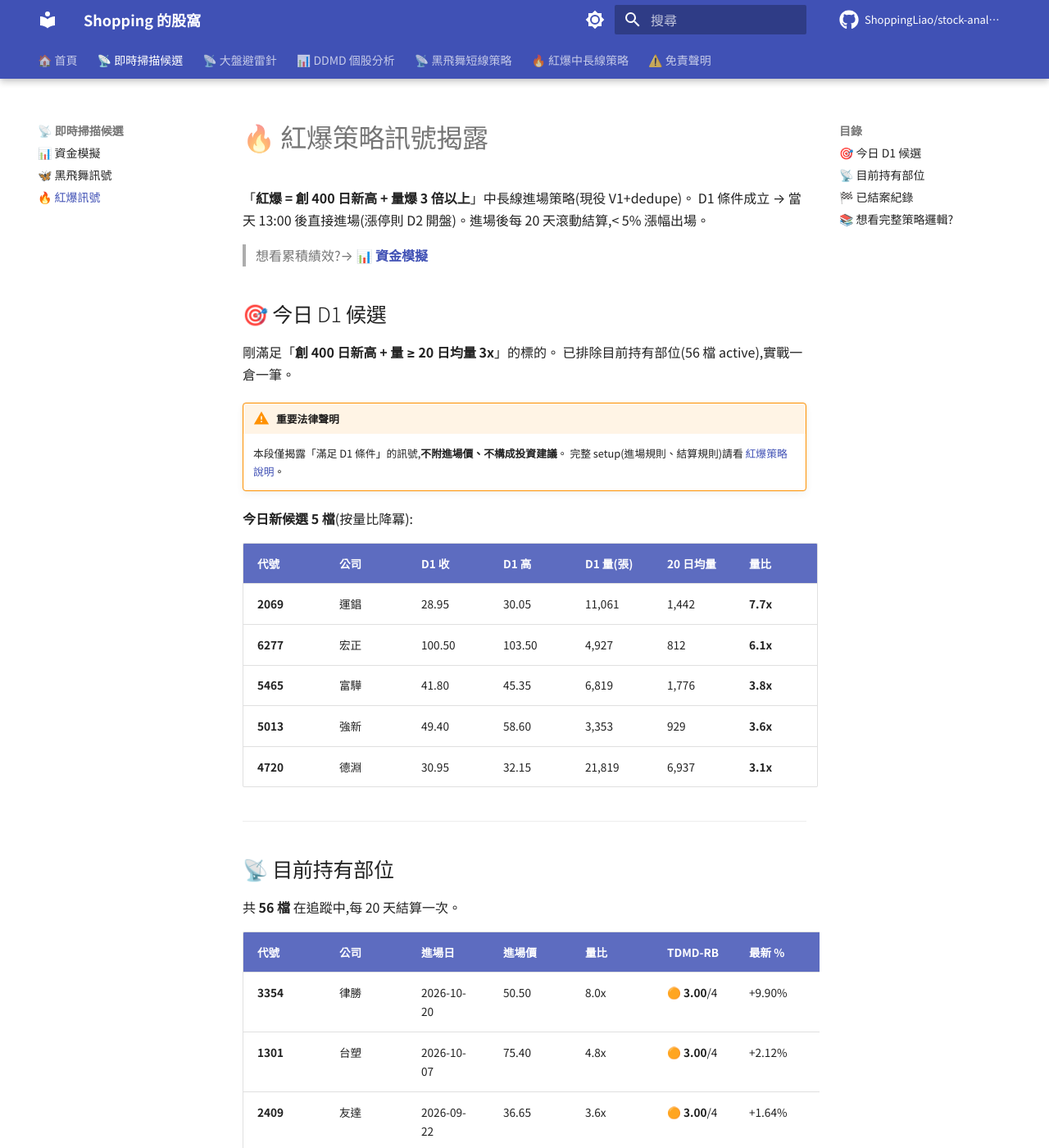
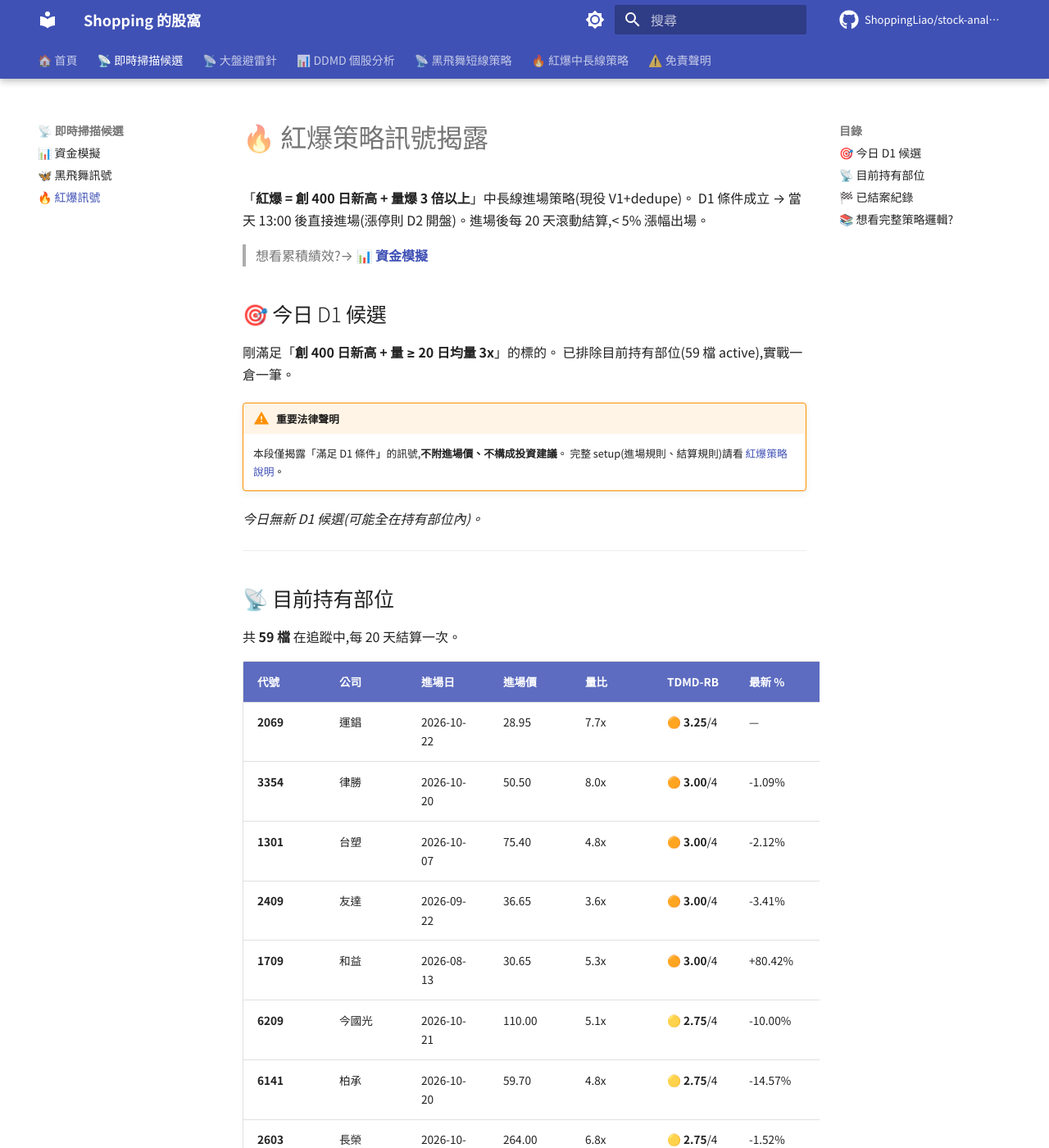
Before and after one commit to ShoppingLiao/stock-analysis-public, an MkDocs documentation site: the page built from docs/signals_red_burst.md, in a window 1280 px wide and 1400 px high. Shown: the whole window at 82% size. Built offline with MkDocs 1.6.1 and Material for MkDocs 9.7.7, drawn with Linux system fonts in a browser that asks for light colours; comment, search, counter and statistics services are not loaded; some of the changed text lies outside the part shown.

Commit message:
docs(signals): update BB + RB + capital (2026-10-22)

```diff
--- a/docs/signals_red_burst.md
+++ b/docs/signals_red_burst.md
@@ -8,86 +8,81 @@ D1 條件成立 → 當天 13:00 後直接進場(漲停則 D2 開盤)。進場
 ## 🎯 今日 D1 候選
 
 剛滿足「**創 400 日新高 + 量 ≥ 20 日均量 3x**」的標的。
-已排除目前持有部位(56 檔 active),實戰一倉一筆。
+已排除目前持有部位(59 檔 active),實戰一倉一筆。
 
 !!! warning "重要法律聲明"
     本段僅揭露「滿足 D1 條件」的訊號,**不附進場價、不構成投資建議**。
     完整 setup(進場規則、結算規則)請看 [紅爆策略說明](about/strategy_red_burst.md)。
 
-**今日新候選 5 檔**(按量比降冪):
-
-| 代號 | 公司 | D1 收 | D1 高 | D1 量(張) | 20 日均量 | 量比 |
-|------|------|-------|-------|-----------|-----------|------|
-| **2069** | 運錩 | 28.95 | 30.05 | 11,061 | 1,442 | **7.7x** |
-| **6277** | 宏正 | 100.50 | 103.50 | 4,927 | 812 | **6.1x** |
-| **5465** | 富驊 | 41.80 | 45.35 | 6,819 | 1,776 | **3.8x** |
-| **5013** | 強新 | 49.40 | 58.60 | 3,353 | 929 | **3.6x** |
-| **4720** | 德淵 | 30.95 | 32.15 | 21,819 | 6,937 | **3.1x** |
+*今日無新 D1 候選(可能全在持有部位內)。*
 
 ---
 
 ## 📡 目前持有部位
 
-共 **56 檔** 在追蹤中,每 20 天結算一次。
+共 **59 檔** 在追蹤中,每 20 天結算一次。
 
 | 代號 | 公司 | 進場日 | 進場價 | 量比 | TDMD-RB | 最新 % | MFE | MAE | review |
 |------|------|--------|--------|------|---------|--------|-----|-----|--------|
-| **3354** | 律勝 | 2026-10-20 | 50.50 | 8.0x | 🟠 **3.00**/4 | +9.90% | +9.90% | +5.94% | 0/10 |
-| **1301** | 台塑 | 2026-10-07 | 75.40 | 4.8x | 🟠 **3.00**/4 | +2.12% | +18.57% | -1.33% | 0/10 |
-| **2409** | 友達 | 2026-09-22 | 36.65 | 3.6x | 🟠 **3.00**/4 | +1.64% | +18.83% | -8.87% | 0/10 |
-| **1709** | 和益 | 2026-08-13 | 30.65 | 5.3x | 🟠 **3.00**/4 | +82.71% | +116.31% | -3.75% | 2/10 |
-| **6209** | 今國光 | 2026-10-21 | 110.00 | 5.1x | 🟡 **2.75**/4 | — | — | — | 0/10 |
-| **6141** | 柏承 | 2026-10-20 | 59.70 | 4.8x | 🟡 **2.75**/4 | -9.88% | -0.50% | -9.88% | 0/10 |
-| **2603** | 長榮 | 2026-10-13 | 264.00 | 6.8x | 🟡 **2.75**/4 | -2.46% | +2.46% | -3.60% | 0/10 |
-| **6526** | 達發 | 2026-09-23 | 840.00 | 4.8x | 🟡 **2.75**/4 | -4.05% | +5.36% | -11.43% | 0/10 |
-| **3264** | 欣銓 | 2026-09-21 | 284.00 | 3.2x | 🟡 **2.75**/4 | -6.69% | +2.64% | -16.20% | 0/10 |
-| **3498** | 陽程 | 2026-08-17 | 158.50 | 4.2x | 🟡 **2.75**/4 | +53.94% | +62.15% | -3.15% | 2/10 |
-| **1815** | 富喬 | 2026-10-20 | 156.00 | 3.0x | 🟡 **2.50**/4 | -5.77% | +1.60% | -7.05% | 0/10 |
-| **6505** | 台塑化 | 2026-10-14 | 119.50 | 4.6x | 🟡 **2.50**/4 | -8.37% | +7.11% | -10.88% | 0/10 |
-| **4938** | 和碩 | 2026-10-13 | 102.50 | 8.4x | 🟡 **2.50**/4 | +2.44% | +11.22% | -6.34% | 0/10 |
-| **1326** | 台化 | 2026-10-08 | 77.60 | 3.1x | 🟡 **2.50**/4 | -1.80% | +10.95% | -5.67% | 0/10 |
-| **6672** | 騰輝電子-KY | 2026-10-01 | 405.50 | 3.0x | 🟡 **2.50**/4 | +54.62% | +54.62% | -0.37% | 0/10 |
-| **3094** | 聯傑 | 2026-09-04 | 46.50 | 5.8x | 🟡 **2.50**/4 | +20.43% | +58.06% | -13.33% | 1/10 |
-| **2887** | 台新新光金 | 2026-08-31 | 38.55 | 3.6x | 🟡 **2.50**/4 | +8.82% | +16.21% | +0.78% | 1/10 |
-| **6214** | 精誠 | 2026-08-17 | 175.50 | 10.6x | 🟡 **2.50**/4 | +13.39% | +15.38% | -1.14% | 2/10 |
-| **1434** | 福懋 | 2026-10-14 | 20.70 | 5.7x | 🟡 **2.25**/4 | -5.80% | +0.48% | -5.80% | 0/10 |
-| **6834** | 天二科技 | 2026-10-14 | 162.50 | 3.4x | 🟡 **2.25**/4 | -11.38% | -2.46% | -20.92% | 0/10 |
-| **6278** | 台表科 | 2026-10-13 | 264.00 | 4.4x | 🟡 **2.25**/4 | +19.89% | +19.89% | +4.55% | 0/10 |
-| **9103** | 美德醫療-DR | 2026-10-13 | 7.02 | 22.6x | 🟡 **2.25**/4 | -18.52% | +0.00% | -20.23% | 0/10 |
-| **3265** | 台星科 | 2026-10-12 | 262.00 | 4.4x | 🟡 **2.25**/4 | -4.96% | +11.64% | -7.82% | 0/10 |
-| **6257** | 矽格 | 2026-10-07 | 278.00 | 3.3x | 🟡 **2.25**/4 | -10.79% | +4.86% | -15.47% | 0/10 |
-| **9933** | 中鼎 | 2026-10-05 | 48.75 | 9.2x | 🟡 **2.25**/4 | -10.36% | -4.82% | -14.05% | 0/10 |
-| **2466** | 冠西電 | 2026-10-01 | 128.50 | 3.4x | 🟡 **2.25**/4 | +93.39% | +93.39% | +1.56% | 0/10 |
-| **3219** | 倚強股份 | 2026-09-30 | 131.50 | 4.9x | 🟡 **2.25**/4 | -16.35% | +14.07% | -17.11% | 0/10 |
-| **3518** | 柏騰 | 2026-09-30 | 41.10 | 5.0x | 🟡 **2.25**/4 | -2.43% | +26.52% | -7.06% | 0/10 |
-| **1727** | 中華化 | 2026-09-23 | 116.50 | 3.5x | 🟡 **2.25**/4 | -14.94% | +11.59% | -18.63% | 0/10 |
-| **2305** | 全友 | 2026-09-15 | 45.60 | 3.3x | 🟡 **2.25**/4 | +23.46% | +63.82% | -3.29% | 1/10 |
-| **6426** | 統新 | 2026-09-08 | 307.00 | 3.8x | 🟡 **2.25**/4 | +11.40% | +34.20% | -6.19% | 1/10 |
-| **3287** | 廣寰科 | 2026-10-15 | 58.70 | 10.0x | 🟡 **2.00**/4 | +19.42% | +22.49% | -1.02% | 0/10 |
-| **6108** | 競國 | 2026-10-14 | 28.85 | 3.8x | 🟡 **2.00**/4 | +14.38% | +24.61% | -1.73% | 0/10 |
-| **3580** | 友威科 | 2026-10-13 | 115.00 | 5.7x | 🟡 **2.00**/4 | +0.87% | +10.00% | -3.91% | 0/10 |
-| **1312** | 國喬 | 2026-10-12 | 16.05 | 7.0x | 🟡 **2.00**/4 | -4.36% | +19.00% | -7.48% | 0/10 |
+| **2069** | 運錩 | 2026-10-22 | 28.95 | 7.7x | 🟠 **3.25**/4 | — | — | — | 0/10 |
+| **3354** | 律勝 | 2026-10-20 | 50.50 | 8.0x | 🟠 **3.00**/4 | -1.09% | +9.90% | -1.09% | 0/10 |
+| **1301** | 台塑 | 2026-10-07 | 75.40 | 4.8x | 🟠 **3.00**/4 | -2.12% | +18.57% | -2.52% | 0/10 |
+| **2409** | 友達 | 2026-09-22 | 36.65 | 3.6x | 🟠 **3.00**/4 | -3.41% | +18.83% | -8.87% | 0/10 |
+| **1709** | 和益 | 2026-08-13 | 30.65 | 5.3x | 🟠 **3.00**/4 | +80.42% | +116.31% | -3.75% | 2/10 |
+| **6209** | 今國光 | 2026-10-21 | 110.00 | 5.1x | 🟡 **2.75**/4 | -10.00% | +2.27% | -10.00% | 0/10 |
+| **6141** | 柏承 | 2026-10-20 | 59.70 | 4.8x | 🟡 **2.75**/4 | -14.57% | -0.50% | -14.91% | 0/10 |
+| **2603** | 長榮 | 2026-10-13 | 264.00 | 6.8x | 🟡 **2.75**/4 | -1.52% | +2.46% | -3.60% | 0/10 |
+| **6526** | 達發 | 2026-09-23 | 840.00 | 4.8x | 🟡 **2.75**/4 | -7.38% | +5.36% | -11.43% | 0/10 |
+| **3498** | 陽程 | 2026-08-17 | 158.50 | 4.2x | 🟡 **2.75**/4 | +50.47% | +62.15% | -3.15% | 2/10 |
+| **1815** | 富喬 | 2026-10-20 | 156.00 | 3.0x | 🟡 **2.50**/4 | -10.90% | +1.60% | -12.18% | 0/10 |
+| **6505** | 台塑化 | 2026-10-14 | 119.50 | 4.6x | 🟡 **2.50**/4 | -10.88% | +7.11% | -11.72% | 0/10 |
+| **4938** | 和碩 | 2026-10-13 | 102.50 | 8.4x | 🟡 **2.50**/4 | +0.98% | +11.22% | -6.34% | 0/10 |
+| **1326** | 台化 | 2026-10-08 | 77.60 | 3.1x | 🟡 **2.50**/4 | -5.93% | +10.95% | -5.93% | 0/10 |
+| **6672** | 騰輝電子-KY | 2026-10-01 | 405.50 | 3.0x | 🟡 **2.50**/4 | +43.28% | +66.95% | -0.37% | 0/10 |
+| **3094** | 聯傑 | 2026-09-04 | 46.50 | 5.8x | 🟡 **2.50**/4 | +12.04% | +58.06% | -13.33% | 1/10 |
+| **2887** | 台新新光金 | 2026-08-31 | 38.55 | 3.6x | 🟡 **2.50**/4 | +9.21% | +16.21% | +0.78% | 1/10 |
+| **6214** | 精誠 | 2026-08-17 | 175.50 | 10.6x | 🟡 **2.50**/4 | +14.53% | +15.38% | -1.14% | 2/10 |
+| **6277** | 宏正 | 2026-10-22 | 100.50 | 6.1x | 🟡 **2.25**/4 | — | — | — | 0/10 |
+| **1434** | 福懋 | 2026-10-14 | 20.70 | 5.7x | 🟡 **2.25**/4 | -6.76% | +0.48% | -7.00% | 0/10 |
+| **6834** | 天二科技 | 2026-10-14 | 162.50 | 3.4x | 🟡 **2.25**/4 | -20.00% | -2.46% | -20.92% | 0/10 |
+| **6278** | 台表科 | 2026-10-13 | 264.00 | 4.4x | 🟡 **2.25**/4 | +10.04% | +19.89% | +4.55% | 0/10 |
+| **9103** | 美德醫療-DR | 2026-10-13 | 7.02 | 22.6x | 🟡 **2.25**/4 | -19.66% | +0.00% | -20.23% | 0/10 |
+| **3265** | 台星科 | 2026-10-12 | 262.00 | 4.4x | 🟡 **2.25**/4 | -13.55% | +11.64% | -14.31% | 0/10 |
+| **6257** | 矽格 | 2026-10-07 | 278.00 | 3.3x | 🟡 **2.25**/4 | -16.55% | +4.86% | -17.27% | 0/10 |
+| **9933** | 中鼎 | 2026-10-05 | 48.75 | 9.2x | 🟡 **2.25**/4 | -8.41% | -4.82% | -14.05% | 0/10 |
+| **2466** | 冠西電 | 2026-10-01 | 128.50 | 3.4x | 🟡 **2.25**/4 | +103.11% | +110.12% | +1.56% | 0/10 |
+| **3219** | 倚強股份 | 2026-09-30 | 131.50 | 4.9x | 🟡 **2.25**/4 | -19.77% | +14.07% | -20.91% | 0/10 |
+| **3518** | 柏騰 | 2026-09-30 | 41.10 | 5.0x | 🟡 **2.25**/4 | -8.27% | +26.52% | -8.27% | 0/10 |
+| **1727** | 中華化 | 2026-09-23 | 116.50 | 3.5x | 🟡 **2.25**/4 | -20.00% | +11.59% | -20.00% | 0/10 |
+| **2305** | 全友 | 2026-09-15 | 45.60 | 3.3x | 🟡 **2.25**/4 | +16.67% | +63.82% | -3.29% | 1/10 |
+| **6426** | 統新 | 2026-09-08 | 307.00 | 3.8x | 🟡 **2.25**/4 | +1.95% | +34.20% | -6.19% | 1/10 |
+| **3287** | 廣寰科 | 2026-10-15 | 58.70 | 10.0x | 🟡 **2.00**/4 | +7.50% | +22.49% | -1.02% | 0/10 |
+| **6108** | 競國 | 2026-10-14 | 28.85 | 3.8x | 🟡 **2.00**/4 | +13.52% | +24.61% | -1.73% | 0/10 |
+| **3580** | 友威科 | 2026-10-13 | 115.00 | 5.7x | 🟡 **2.00**/4 | -8.70% | +10.00% | -9.13% | 0/10 |
+| **1312** | 國喬 | 2026-10-12 | 16.05 | 7.0x | 🟡 **2.00**/4 | -7.79% | +19.00% | -8.41% | 0/10 |
 | **4167** | 松瑞藥 | 2026-10-12 | 21.65 | 10.3x | 🟡 **2.00**/4 | -3.46% | +3.93% | -5.54% | 0/10 |
-| **2241** | 艾姆勒 | 2026-10-08 | 50.50 | 8.3x | 🟡 **2.00**/4 | -3.07% | +5.54% | -7.92% | 0/10 |
-| **3693** | 營邦 | 2026-10-08 | 736.00 | 3.8x | 🟡 **2.00**/4 | -2.45% | +3.12% | -10.60% | 0/10 |
-| **2340** | 台亞 | 2026-10-02 | 45.75 | 5.9x | 🟡 **2.00**/4 | +6.56% | +23.72% | -4.92% | 0/10 |
-| **6532** | 瑞耘 | 2026-10-01 | 122.50 | 6.5x | 🟡 **2.00**/4 | -0.82% | +7.76% | -15.51% | 0/10 |
-| **6456** | GIS-KY | 2026-09-30 | 92.00 | 9.3x | 🟡 **2.00**/4 | +6.96% | +17.39% | -9.46% | 0/10 |
-| **1560** | 中砂 | 2026-09-11 | 790.00 | 3.6x | 🟡 **2.00**/4 | +11.01% | +34.18% | -6.96% | 1/10 |
-| **6218** | 豪勉 | 2026-09-08 | 46.70 | 4.8x | 🟡 **2.00**/4 | +10.71% | +47.75% | -7.39% | 1/10 |
-| **2221** | 大甲 | 2026-09-02 | 83.20 | 3.1x | 🟡 **2.00**/4 | +61.06% | +137.98% | +0.60% | 1/10 |
-| **2606** | 裕民 | 2026-08-24 | 72.30 | 3.0x | 🟡 **2.00**/4 | +0.55% | +13.00% | -3.18% | 1/10 |
-| **2030** | 彰源 | 2026-08-10 | 20.45 | 11.6x | 🟡 **2.00**/4 | +41.32% | +95.60% | +0.00% | 2/10 |
-| **6269** | 台郡 | 2026-10-21 | 86.60 | 9.0x | ⚪ **1.75**/4 | — | — | — | 0/10 |
-| **6668** | 中揚光 | 2026-10-14 | 64.80 | 3.6x | ⚪ **1.75**/4 | -9.57% | +5.40% | -12.04% | 0/10 |
-| **6226** | 光鼎 | 2026-08-31 | 31.60 | 3.4x | ⚪ **1.75**/4 | +28.80% | +63.61% | -6.96% | 1/10 |
-| **2033** | 佳大 | 2026-08-28 | 25.65 | 3.6x | ⚪ **1.75**/4 | +154.58% | +181.48% | -8.77% | 1/10 |
-| **4903** | 聯光通 | 2026-10-14 | 53.90 | 4.5x | ⚪ **1.50**/4 | -3.71% | +10.02% | -5.75% | 0/10 |
+| **2241** | 艾姆勒 | 2026-10-08 | 50.50 | 8.3x | 🟡 **2.00**/4 | -12.67% | +5.54% | -12.67% | 0/10 |
+| **3693** | 營邦 | 2026-10-08 | 736.00 | 3.8x | 🟡 **2.00**/4 | -12.09% | +3.12% | -12.09% | 0/10 |
+| **2340** | 台亞 | 2026-10-02 | 45.75 | 5.9x | 🟡 **2.00**/4 | -0.55% | +23.72% | -4.92% | 0/10 |
+| **6532** | 瑞耘 | 2026-10-01 | 122.50 | 6.5x | 🟡 **2.00**/4 | -6.53% | +7.76% | -15.51% | 0/10 |
+| **6456** | GIS-KY | 2026-09-30 | 92.00 | 9.3x | 🟡 **2.00**/4 | +10.87% | +17.39% | -9.46% | 0/10 |
+| **1560** | 中砂 | 2026-09-11 | 790.00 | 3.6x | 🟡 **2.00**/4 | +7.09% | +34.18% | -6.96% | 1/10 |
+| **6218** | 豪勉 | 2026-09-08 | 46.70 | 4.8x | 🟡 **2.00**/4 | +7.92% | +47.75% | -7.39% | 1/10 |
+| **2221** | 大甲 | 2026-09-02 | 83.20 | 3.1x | 🟡 **2.00**/4 | +55.05% | +137.98% | +0.60% | 1/10 |
+| **2030** | 彰源 | 2026-08-10 | 20.45 | 11.6x | 🟡 **2.00**/4 | +43.28% | +95.60% | +0.00% | 2/10 |
+| **4720** | 德淵 | 2026-10-22 | 30.95 | 3.1x | ⚪ **1.75**/4 | — | — | — | 0/10 |
+| **5013** | 強新 | 2026-10-22 | 49.40 | 3.6x | ⚪ **1.75**/4 | — | — | — | 0/10 |
+| **6269** | 台郡 | 2026-10-21 | 86.60 | 9.0x | ⚪ **1.75**/4 | -9.12% | +5.31% | -9.82% | 0/10 |
+| **6668** | 中揚光 | 2026-10-14 | 64.80 | 3.6x | ⚪ **1.75**/4 | -17.13% | +5.40% | -17.90% | 0/10 |
+| **6226** | 光鼎 | 2026-08-31 | 31.60 | 3.4x | ⚪ **1.75**/4 | +19.46% | +63.61% | -6.96% | 1/10 |
+| **2033** | 佳大 | 2026-08-28 | 25.65 | 3.6x | ⚪ **1.75**/4 | +164.72% | +181.48% | -8.77% | 1/10 |
+| **4903** | 聯光通 | 2026-10-14 | 53.90 | 4.5x | ⚪ **1.50**/4 | -9.93% | +10.02% | -10.02% | 0/10 |
 | **2020** | 美亞 | 2026-10-01 | 26.20 | 25.5x | ⚪ **1.50**/4 | -9.35% | +6.11% | -10.31% | 0/10 |
-| **6133** | 金橋 | 2026-09-30 | 29.60 | 4.9x | ⚪ **1.50**/4 | -9.29% | +4.73% | -19.26% | 0/10 |
-| **6933** | AMAX-KY | 2026-09-18 | 342.00 | 3.0x | ⚪ **1.50**/4 | +16.37% | +34.65% | -7.60% | 1/10 |
-| **8227** | 巨有科技 | 2026-09-14 | 241.00 | 11.9x | ⚪ **1.50**/4 | +18.67% | +59.54% | -0.83% | 1/10 |
-| **4566** | 時碩工業 | 2026-10-19 | 80.20 | 3.6x | ⚪ **1.25**/4 | +6.11% | +12.22% | -0.62% | 0/10 |
+| **6133** | 金橋 | 2026-09-30 | 29.60 | 4.9x | ⚪ **1.50**/4 | -12.67% | +4.73% | -19.26% | 0/10 |
+| **6933** | AMAX-KY | 2026-09-18 | 342.00 | 3.0x | ⚪ **1.50**/4 | +10.53% | +34.65% | -7.60% | 1/10 |
+| **8227** | 巨有科技 | 2026-09-14 | 241.00 | 11.9x | ⚪ **1.50**/4 | +13.28% | +59.54% | -0.83% | 1/10 |
+| **5465** | 富驊 | 2026-10-22 | 41.80 | 3.8x | ⚪ **1.25**/4 | — | — | — | 0/10 |
+| **4566** | 時碩工業 | 2026-10-19 | 80.20 | 3.6x | ⚪ **1.25**/4 | +5.24% | +12.84% | -0.62% | 0/10 |
 
 > TDMD-RB:🔴 主力(4)/🟠 中倉(3)/🟡 試單(2)/⚪ 觀察(<2)。T=突破力道+多頭陡峭、D=量爆強度、M=籌碼三條合一、Dr=LLM 題材。
 
@@ -95,18 +90,20 @@ D1 條件成立 → 當天 13:00 後直接進場(漲停則 D2 開盤)。進場
 
 ## 🏁 已結案紀錄
 
-共 **264 筆** 已結案,勝率 **30.7%**,平均報酬 **-2.94%**
+共 **266 筆** 已結案,勝率 **30.8%**,平均報酬 **-2.96%**
 
 | 代號 | 公司 | 進場日 | 出場日 | 進場價 | 出場價 | 報酬 | 出場原因 |
 |------|------|--------|--------|--------|--------|------|---------|
+| 3264 | 欣銓 | 2026-09-21 | 2026-10-22 | 284.00 | 246.50 | -13.20% | 20 天結算 漲幅 -13.20% < 5% |
+| 2606 | 裕民 | 2026-08-24 | 2026-10-22 | 72.30 | 72.80 | **+0.69%** | 40 天結算 漲幅 -5.82% < 5% |
 | 6168 | 宏齊 | 2026-09-18 | 2026-10-21 | 38.85 | 35.60 | -8.37% | 20 天結算 漲幅 -8.37% < 5% |
 | 6227 | 茂綸 | 2026-09-17 | 2026-10-20 | 137.50 | 122.50 | -10.91% | 20 天結算 漲幅 -10.91% < 5% |
 | 2637 | 慧洋-KY | 2026-08-19 | 2026-10-19 | 91.80 | 100.00 | **+8.93%** | 40 天結算 漲幅 -2.44% < 5% |
 | 2069 | 運錩 | 2026-09-11 | 2026-10-14 | 24.65 | 24.40 | -1.01% | 20 天結算 漲幅 -1.01% < 5% |
 | 6179 | 亞通 | 2026-09-10 | 2026-10-13 | 38.20 | 37.50 | -1.83% | 20 天結算 漲幅 -1.83% < 5% |
 | 2465 | 麗臺 | 2026-08-11 | 2026-10-08 | 86.90 | 85.70 | -1.38% | 40 天結算 漲幅 -11.56% < 5% |
+| 8039 | 台虹 | 2026-07-14 | 2026-10-08 | 185.50 | 305.50 | **+64.69%** | 60 天結算 漲幅 3.74% < 5% |
 | 6617 | 共信-KY | 2026-09-08 | 2026-10-08 | 134.50 | 119.00 | -11.52% | 20 天結算 漲幅 -11.52% < 5% |
-| 8039 | 台虹 | 2026-07-14 | 2026-10-08 | 185.50 | 305.50 | **+64.69%** | 60 天結算 漲幅 3.74% < 5% |
 | 6538 | 倉和 | 2026-09-04 | 2026-10-06 | 300.00 | 302.00 | **+0.67%** | 20 天結算 漲幅 0.67% < 5% |
 | 2464 | 盟立 | 2026-09-04 | 2026-10-06 | 211.00 | 182.50 | -13.51% | 20 天結算 漲幅 -13.51% < 5% |
 | 2395 | 研華 | 2026-07-09 | 2026-10-06 | 547.00 | 738.00 | **+34.92%** | 60 天結算 漲幅 3.80% < 5% |
@@ -115,10 +112,8 @@ D1 條件成立 → 當天 13:00 後直接進場(漲停則 D2 開盤)。進場
 | 2301 | 光寶科 | 2026-08-05 | 2026-10-02 | 249.00 | 281.50 | **+13.05%** | 40 天結算 漲幅 -10.63% < 5% |
 | 1312 | 國喬 | 2026-09-01 | 2026-10-01 | 15.65 | 14.60 | -6.71% | 20 天結算 漲幅 -6.71% < 5% |
 | 3406 | 玉晶光 | 2026-08-31 | 2026-09-30 | 916.00 | 890.00 | -2.84% | 20 天結算 漲幅 -2.84% < 5% |
+| 2491 | 吉祥全 | 2026-08-28 | 2026-09-29 | 56.40 | 40.20 | -28.72% | 20 天結算 漲幅 -28.72% < 5% |
 | 4939 | 亞電 | 2026-08-28 | 2026-09-29 | 92.80 | 75.30 | -18.86% | 20 天結算 漲幅 -18.86% < 5% |
-| 2491 | 吉祥全 | 2026-08-28 | 2026-09-29 | 56.40 | 40.20 | -28.72% | 20 天結算 漲幅 -28.72% < 5% |
-| 6547 | 高端疫苗 | 2026-08-27 | 2026-09-24 | 63.10 | 59.80 | -5.23% | 20 天結算 漲幅 -5.23% < 5% |
-| 2351 | 順德 | 2026-08-27 | 2026-09-24 | 240.00 | 219.50 | -8.54% | 20 天結算 漲幅 -8.54% < 5% |
 
 *僅顯示最近 20 筆,完整紀錄會累積在內部 journal。*
 
```
Also changed, not shown: docs/signals_capital.md (+13 -13 lines).
